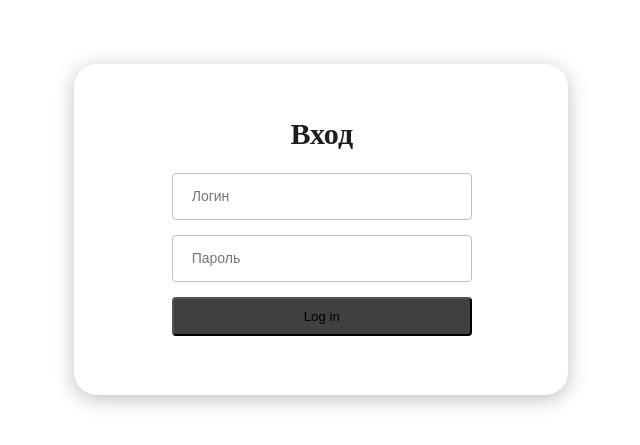
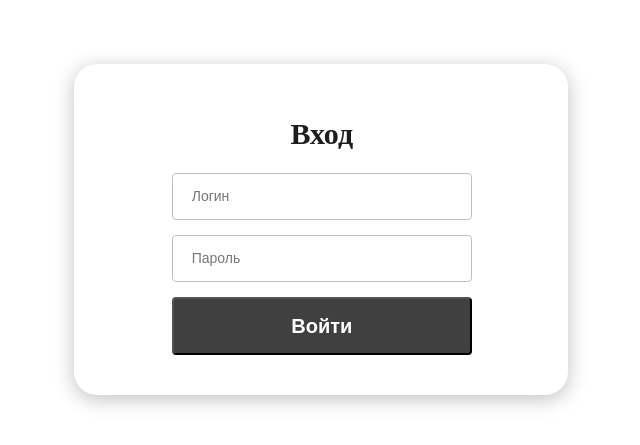
Before and after one commit to AnatoliyDemiurge/React-build, a React (Create React App) app: page / in a window 1280 px wide. Shown: the part 171-616 px from the top of the page, without its empty margins (319-959 px from the left). Built offline with nearby package versions, Linux system fonts and the light colour scheme.

Commit message:
rewrite to scss module, end lg verstka Login, did ButtonBlack

```diff
--- /dev/null
+++ b/src/components/ButtonBlack/ButtonBlack.jsx
@@ -0,0 +1,19 @@
+import React from 'react';
+import { Button} from 'antd';
+import clases from "./ButtonBlack.module.scss";
+
+const ButtonBlack = () => {
+    return (
+        <Button
+            type="primary"
+            htmlType="submit"
+            // className="login-form"
+            className={clases.button}
+            // className={clases.imgWillChoose + ' ' + style.imgIsChoosing}
+        >
+            Войти
+        </Button>
+    )
+}
+
+export default ButtonBlack;
--- /dev/null
+++ b/src/components/ButtonBlack/ButtonBlack.module.scss
@@ -0,0 +1,12 @@
+button{
+    background: #404040;
+    border-radius: 4px;
+    text-align:center;
+    padding:0.75em;
+    width:300px;
+    font-weight: 600;
+    font-size: 1.25rem;
+    line-height: 1.5rem;
+    color: #FFFFFF;
+    cursor: pointer;
+}
--- a/src/containers/Login/Login.jsx
+++ b/src/containers/Login/Login.jsx
@@ -1,7 +1,8 @@
 import React, { useState } from 'react';
-import { Button, Form, Input } from 'antd';
-import "./login.scss";
+import { Form, Input } from 'antd';
+import clases from "./Login.module.scss";
 import { userLogin } from '../../services/userAPI';
+import ButtonBlack from '../../components/ButtonBlack/ButtonBlack';
 
 const Login = () => {
     const [login, setLogin] = useState('')
@@ -12,10 +13,10 @@ const Login = () => {
         console.log(user)
     }
     return (
-        <div className="login">
-            <div className="login__container">
-                <div className="login__wrapper-form">
-                    <h4 className="login__title">Вход</h4>
+        <div className={clases.login}>
+            <div className={clases.login__container}>
+                <div className={clases.login__wrapper}>
+                    <h4 className={clases.login__title}>Вход</h4>
                     <Form
                         name="normal_login"
                         className="login-form"
@@ -24,7 +25,7 @@ const Login = () => {
                             name="username"
                         >
                             <Input
-                                className="login__field"
+                                className={clases.login__field}
                                 placeholder="Логин"
                                 value={login}
                                 onChange={e=>setLogin(e.target.value)}
@@ -34,7 +35,7 @@ const Login = () => {
                             name="password"
                         >
                             <Input
-                                className="login__field"
+                                className={clases.login__field}
                                 type="password"
                                 placeholder="Пароль"
                                 value = {password}
@@ -42,14 +43,11 @@ const Login = () => {
                             />
                         </Form.Item>
                         <Form.Item>
-                            <Button
-                                type="primary"
-                                htmlType="submit"
-                                className="login-form-button login__button"
+                            <ButtonBlack
                                 onClick={signIn}
                             >
-                                Log in
-                            </Button>
+
+                            </ButtonBlack>
                         </Form.Item>
                     </Form>
                 </div>
--- a/src/containers/Login/login.scss
+++ b/src/containers/Login/Login.module.scss
@@ -9,7 +9,7 @@
         border-radius: 23px;
     }
 
-    &__wrapper-form{
+    &__wrapper{
         padding:3.3em 6em 3.4em 6.1em;
     }
 
@@ -36,11 +36,4 @@
         width: 300px;
     }
 
-    &__button{
-        background: #404040;
-        border-radius: 4px;
-        text-align:center;
-        padding:0.75em;
-        width:300px;
-    }
 }
```
